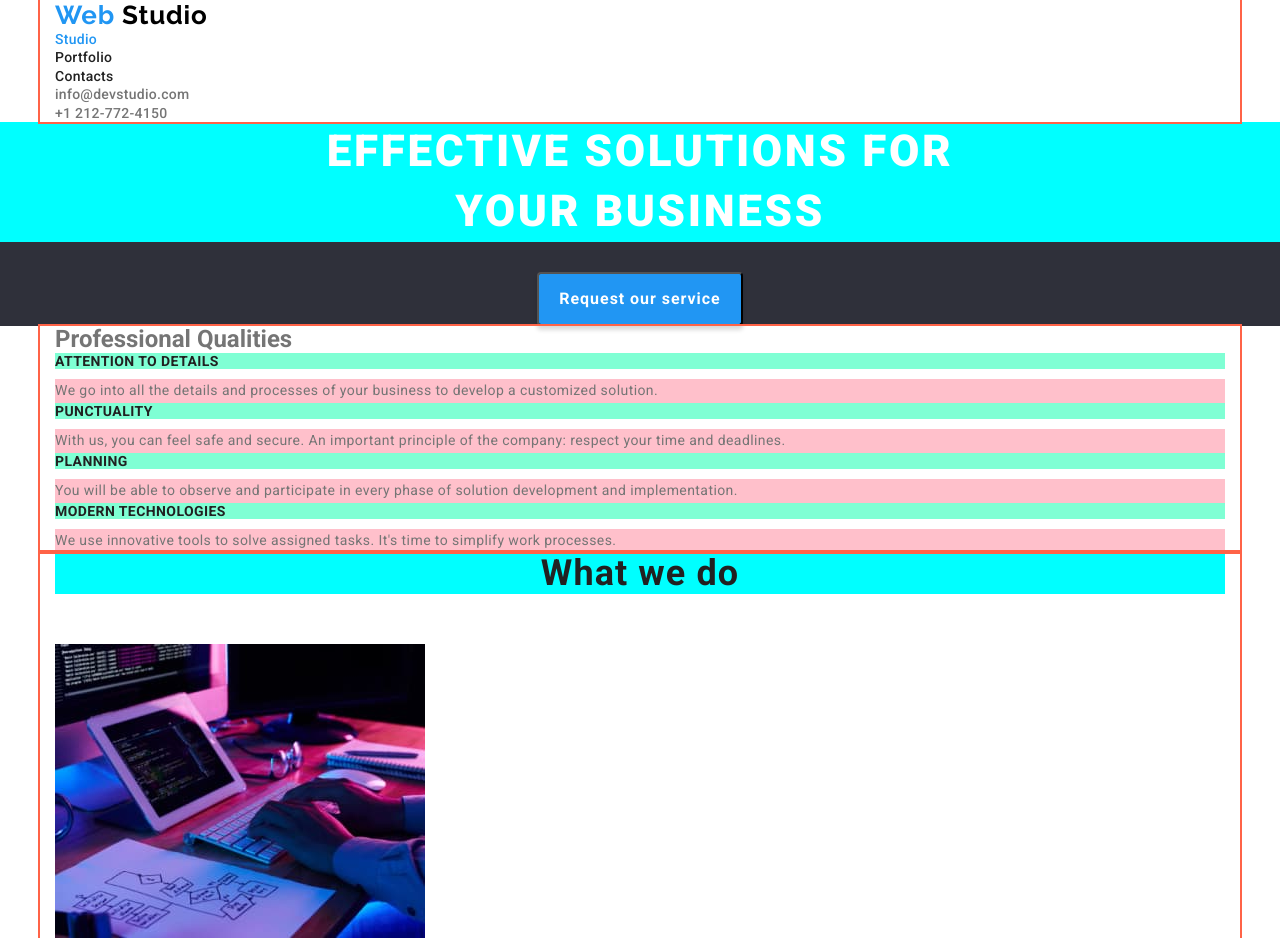
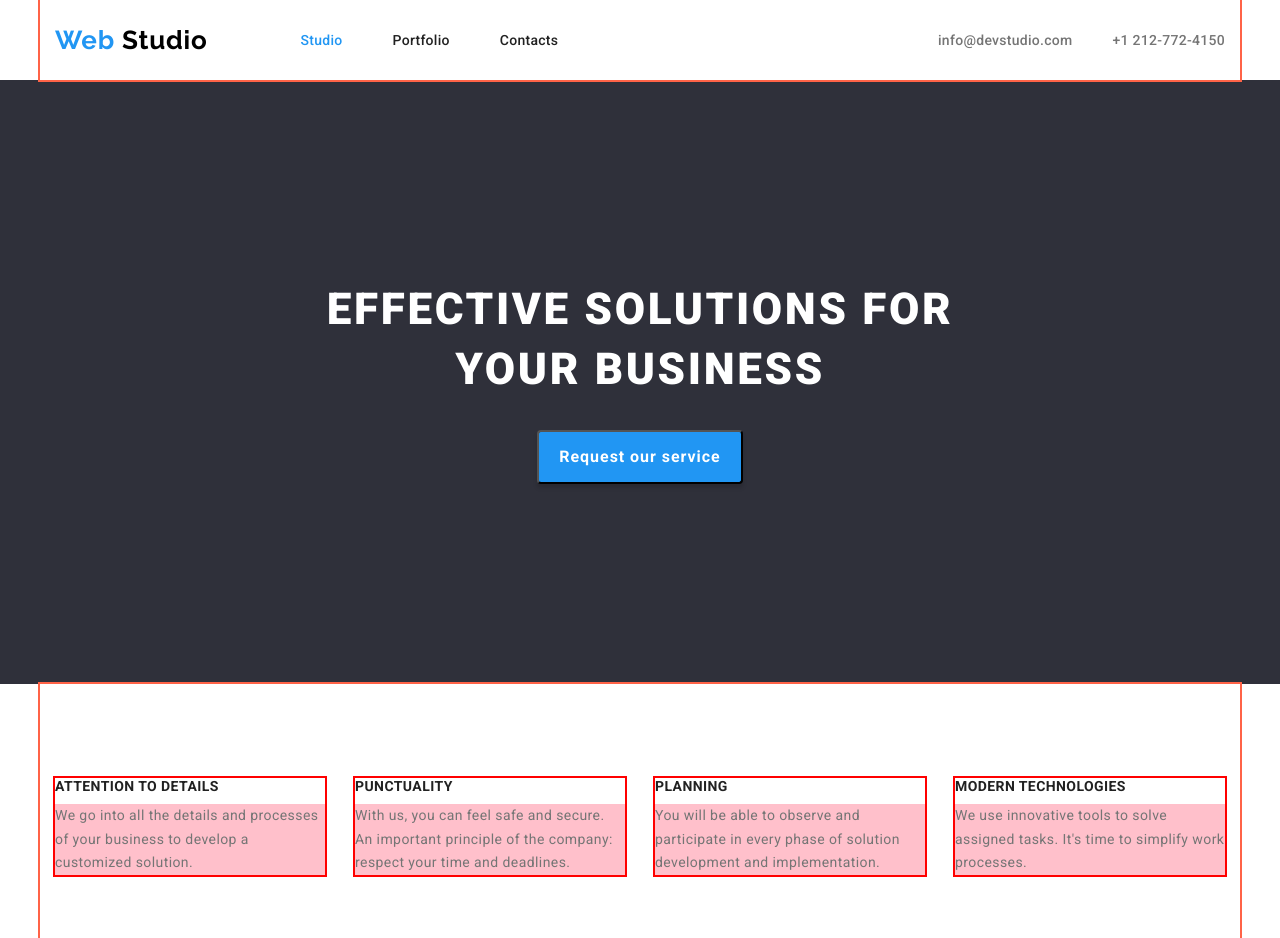
Before and after one commit to AndySanych/webstudio, a website: page index.html in a window 1280 px wide. Shown: the top 938 px of the page. Drawn offline with nearby package versions, Linux system fonts and the light colour scheme.

Commit message:
Added styles for the main page and portfolio page

```diff
--- a/css/styles.css
+++ b/css/styles.css
@@ -8,6 +8,8 @@
   --secondary-light-text-color: rgba(255, 255, 255, 0.6);
   --accent-color: #2196f3;
   --logo-color: #000000;
+
+  --portfolio-set-gap: 30px;
 }
 
 body {
@@ -26,6 +28,19 @@ p {
   margin: 0;
 }
 
+.visually-hidden {
+  position: absolute;
+  width: 1px;
+  height: 1px;
+  margin: -1px;
+  border: 0;
+  padding: 0;
+  white-space: nowrap;
+  clip-path: inset(100%);
+  clip: rect(0 0 0 0);
+  overflow: hidden;
+}
+
 .list {
   list-style: none;
   padding: 0;
@@ -36,11 +51,14 @@ p {
 .page-logo {
   color: var(--logo-color);
   font-family: Raleway, sans-serif;
+  text-decoration: none;
+
   font-size: 26px;
   font-weight: 700;
   letter-spacing: 0.03em;
   line-height: normal;
-  text-decoration: none;
+
+  /* background-color: blue; */
 }
 
 .page-logo .accent-logo {
@@ -52,10 +70,13 @@ p {
   color: var(--secondary-dark-text-color);
   font-family: inherit;
   text-decoration: none;
+
   font-size: 14px;
   font-weight: 500;
-  letter-spacing: 0.02em;
+  line-height: normal;
+  letter-spacing: 0.28px;
 }
+
 .link:hover,
 .link:focus {
   color: var(--accent-color);
@@ -91,13 +112,14 @@ p {
   line-height: normal;
   letter-spacing: 1.08px;
 
-  background-color: aqua;
+  /* background-color: aqua; */
 }
 
 /* CONTAINER */
 .container {
   width: 1200px;
-  padding: 0 15px;
+  padding-left: 15px;
+  padding-right: 15px;
 
   margin-left: auto;
   margin-right: auto;
@@ -106,14 +128,71 @@ p {
 }
 
 /* HEADER */
-/* .page-header {
-  background-color: #ccc;
+.header {
+  /* background-color: yellowgreen; */
+}
+
+.header .container {
+  display: flex;
+  align-items: center;
+}
+
+.header .nav {
+  display: flex;
+  align-items: center;
+}
+
+/* site-nav */
+.site-nav {
+  display: flex;
+  margin-left: 93px;
+}
+
+.site-nav .item {
+  /* background-color: tomato; */
+
+  /* outline: 1px solid red; */
+}
+
+/* .site-nav .item:not(:last-child) {
+    margin-right: 50px;
 } */
+.site-nav .item + .item {
+  margin-left: 50px;
+}
+
+.site-nav .link {
+  display: block;
+  padding-top: 32px;
+  padding-bottom: 32px;
+}
+
+/* contacts */
+.contacts-list {
+  display: flex;
+  margin-left: auto;
+}
+
+.contacts-list .item {
+  /* background-color: yellow; */
+}
+
+.contacts-list .item:not(:last-child) {
+  margin-right: 40px;
+}
+
+.contacts-list .link {
+  display: block;
+  padding-top: 32px;
+  padding-bottom: 32px;
+}
 
 /* HERO */
 .hero {
   background-color: var(--dark-page-color);
   text-align: center;
+  padding-top: 200px;
+  padding-bottom: 200px;
 }
 
 .hero .section-title {
@@ -147,7 +226,7 @@ p {
   line-height: normal;
   letter-spacing: 0.42px;
 
-  background-color: aquamarine;
+  /* background-color: aquamarine; */
 }
 
 .qualities-list .description {
@@ -206,8 +285,64 @@ p {
   color: var(--main-light-text-color);
 }
 
+/* Qualities */
+.qualities .container {
+  padding-top: 94px;
+  padding-bottom: 94px;
+}
+
+.qualities-list {
+  display: flex;
+  flex-wrap: nowrap;
+  gap: 30px;
+}
+
+.qualities-list > .item {
+  flex-basis: calc((100% - 3 * 30px) / 4);
+  outline: 2px solid red;
+}
+
+
+/* Services */
+
+.services-list {
+  display: flex;
+  flex-wrap: nowrap;
+  padding-bottom: 94px;
+  gap: 30px;
+}
+
+.services-list > .item {
+  flex-basis: calc((100% - 2 * 30px) / 3);
+}
+
 /* PORTFOLIO */
-.portfolio-list .title {
+.filter-list {
+  display: flex;
+  align-items: center;
+  justify-content: center;
+}
+
+
+/* Portfolio */
+.portfolio-set {
+  display: flex;
+  flex-wrap: wrap;
+
+  margin-top: -30px;
+  margin-left: -30px;
+  /* background-color: rgb(138, 220, 155); */
+}
+
+.portfolio-set > .item {
+  flex-basis: calc(100% / 3 - var(--portfolio-set-gap));
+  margin-top: var(--portfolio-set-gap);
+  margin-left: var(--portfolio-set-gap);
+  outline: 2px solid  rgb(255, 148, 127);
+
+}
+
+.portfolio-set .title {
   color: var(--secondary-dark-text-color);
 
   font-size: 18px;
@@ -215,7 +350,7 @@ p {
   line-height: 2; /* 200% */
   letter-spacing: 0.06em;
 }
-.portfolio-list .text {
+.portfolio-set .text {
   font-size: 16px;
   font-style: normal;
   font-weight: 400;
```
